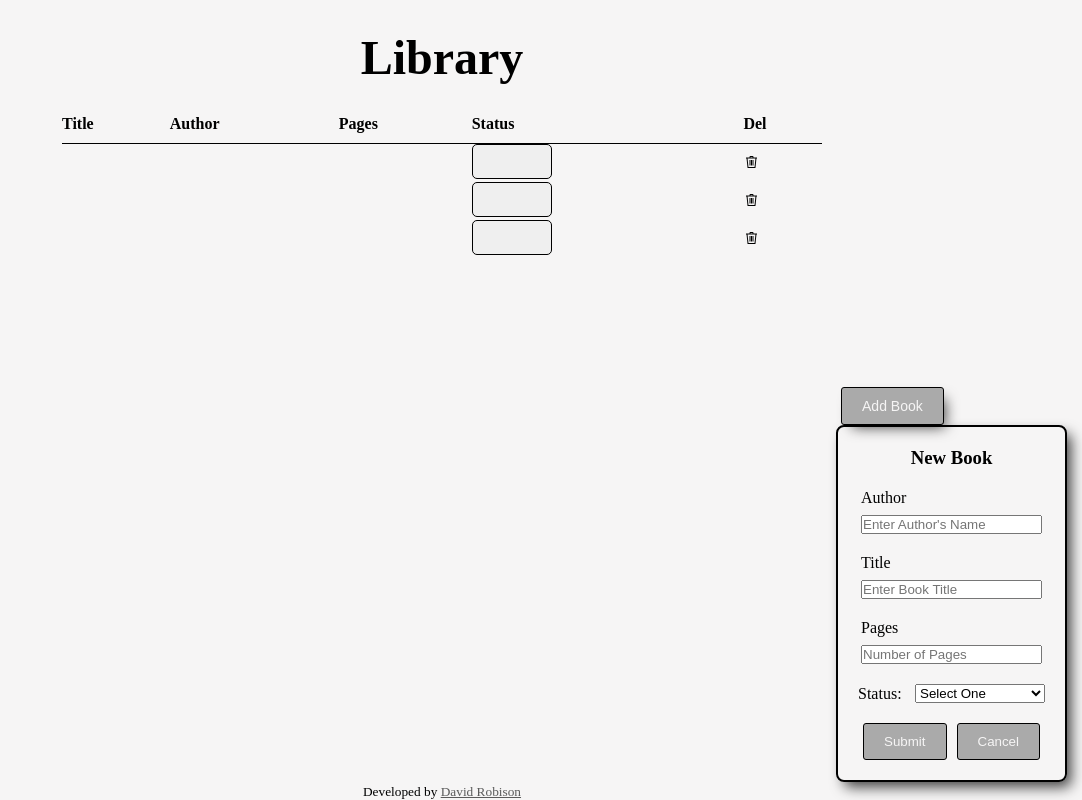
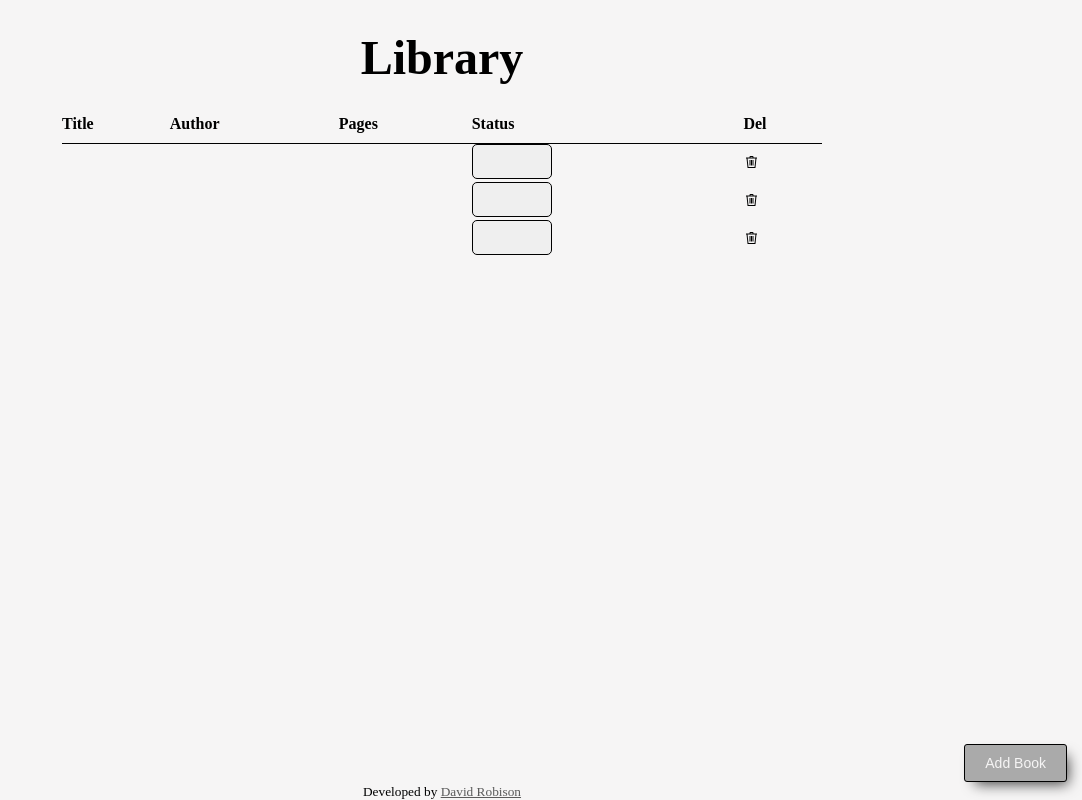
Before and after one commit to robisonwebdev/library-react, a React (Create React App) app: page / in a window 1280 px wide. Shown: the whole page, without its empty margins (198-1280 px from the left). Built offline with nearby package versions, Linux system fonts and the light colour scheme.

Commit message:
Setup showBookForm state. Setup handleAddBookBtn to switch state from true or false. Used ternary to determine if AddBookForm should be called.

```diff
--- a/src/components/Main.js
+++ b/src/components/Main.js
@@ -6,13 +6,16 @@ import AddBookForm from "./AddBookForm";
 
 const Main = (props) => {
     const [libraryArray, setLibraryArray] = useState([]);
+    const [showBookForm, setShowBookForm] = useState(false);
+
+    const handleAddBookBtn = () => setShowBookForm((prevState) => !prevState);
 
     return (
         <div id='main'>
             <Library />
             <div id='addBook'>
-                <Button class={'addBookBtn'} name={'Add Book'} />
-                <AddBookForm />
+                <Button click={handleAddBookBtn} class={'addBookBtn'} name={'Add Book'} />
+                {showBookForm ? <AddBookForm /> : null}
             </div>
         </div>
     );
```
